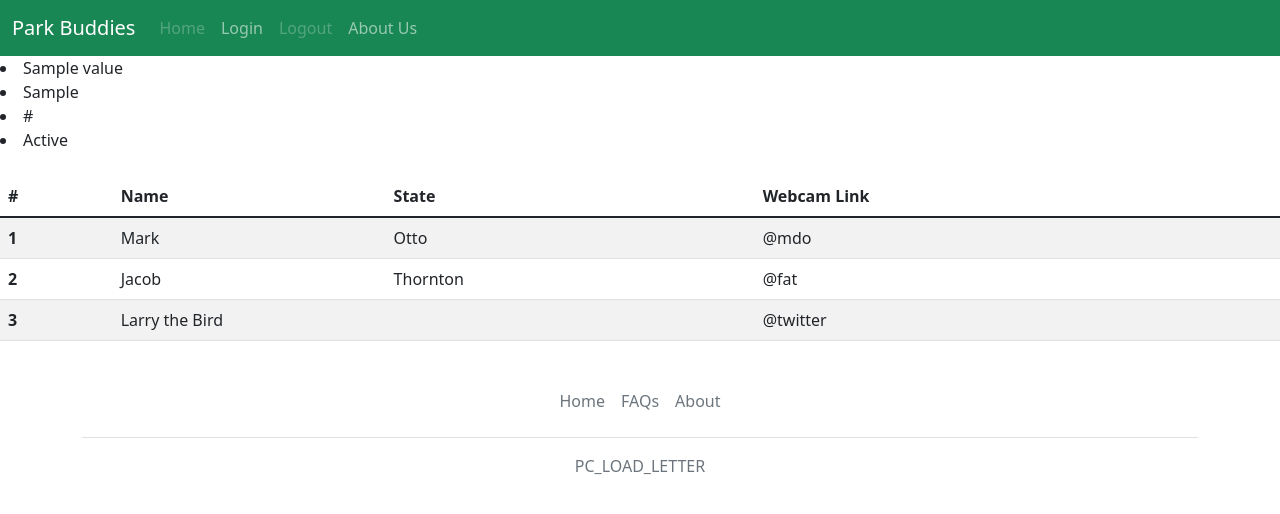
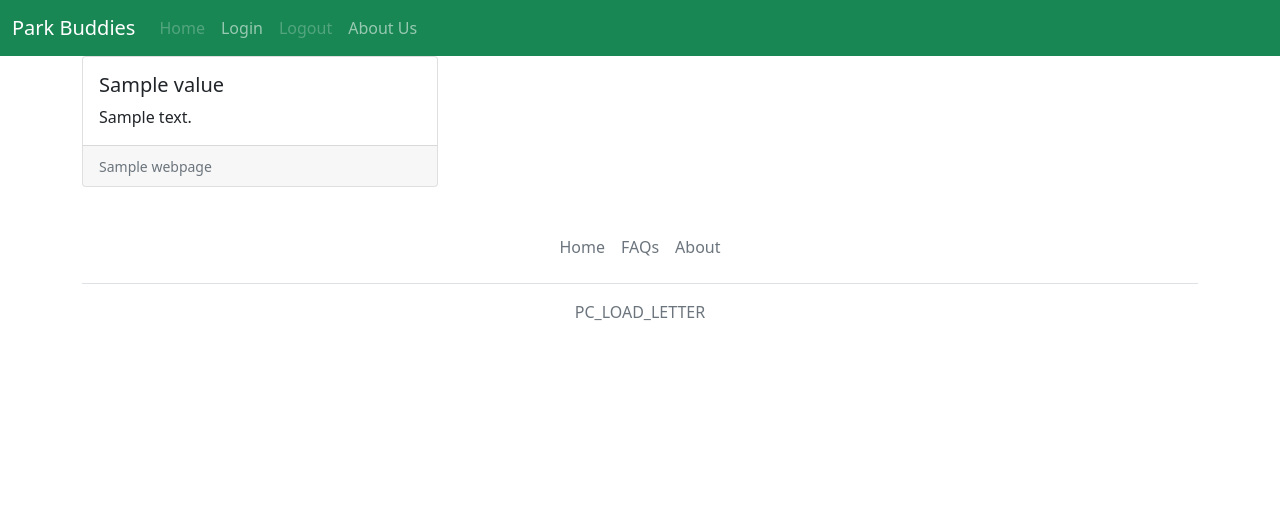
Before and after one commit to kev-odin/park-buddies-archive, a Flask app: template flask-web/templates/webcam.html in a window 1280 px wide. Shown: the top 514 px of the page. Run offline with Flask 2, Linux system fonts and the light colour scheme; the template is opened without the code that fills it: most values are stand-ins (such as "Sample title", 1, 10 or a date in 2020).

Commit message:
feat: webcam cards are working

```diff
--- a/flask-web/nps_api.py
+++ b/flask-web/nps_api.py
@@ -63,6 +63,13 @@ def webcams():
         for x in data
         if x["status"] == "Active" and x["relatedParks"]
     }
+
+    for value in webcams.items():
+        related = value[1].pop("relatedParks")[0]
+        webcams[value[0]]["webpage"] = related.pop("url")
+        webcams[value[0]].update(related)
+        z = 1
+
     return webcams
 
 
--- a/flask-web/templates/webcam.html
+++ b/flask-web/templates/webcam.html
@@ -3,43 +3,21 @@
 {% block title %} {{title}} {% endblock %}
 {% block content %}
 
-{% for key, value in cams.items() %}
-<li> {{value["title"]}} </li>
-<li> {{value["relatedParks"]}} </li>
-<li> {{value["url"]}} </li>
-<li> {{value["status"]}} </li>
-<br/>
-{% endfor %}
-
-<table class="table table-striped table-hover">
-  <thead>
-    <tr>
-      <th scope="col">#</th>
-      <th scope="col">Name</th>
-      <th scope="col">State</th>
-      <th scope="col">Webcam Link</th>
-    </tr>
-  </thead>
-
-  <tbody>
-    <tr>
-      <th scope="row">1</th>
-      <td>Mark</td>
-      <td>Otto</td>
-      <td>@mdo</td>
-    </tr>
-    <tr>
-      <th scope="row">2</th>
-      <td>Jacob</td>
-      <td>Thornton</td>
-      <td>@fat</td>
-    </tr>
-    <tr>
-      <th scope="row">3</th>
-      <td colspan="2">Larry the Bird</td>
-      <td>@twitter</td>
-    </tr>
-  </tbody>
-</table>
-
+<div class="container">
+  <div class="row row-cols-1 row-cols-md-3 g-4">
+    {% for key, value in cams.items() %}
+    <div class="col">
+      <div class="card h-100">
+        <div class="card-body">
+          <h5 class="card-title">{{ value["title"] }}</h5>
+          <p class="card-text">{{ value["description"] }}</p>
+          </div>
+          <div class="card-footer">
+            <small class="text-muted">{{ value["webpage"] }}</small>
+          </div>
+        </div>
+      </div>
+    {% endfor %}
+    </div>
+  </div>
 {% endblock %}
```
